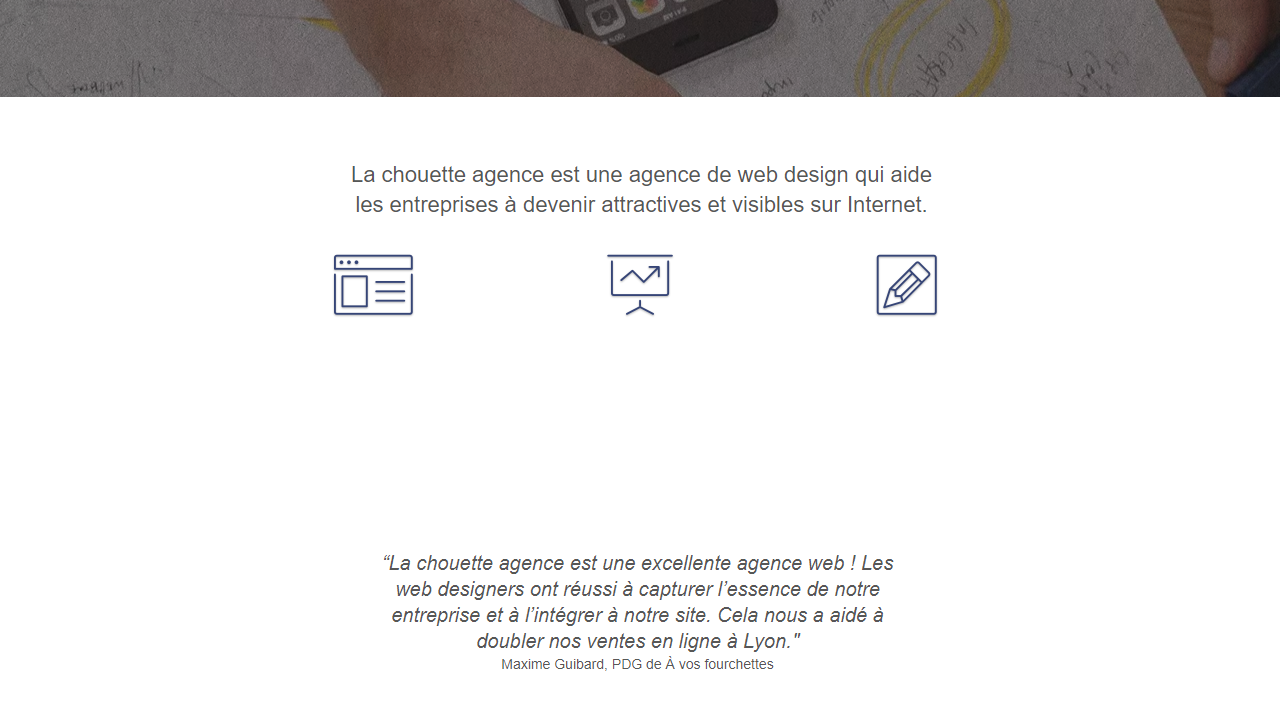
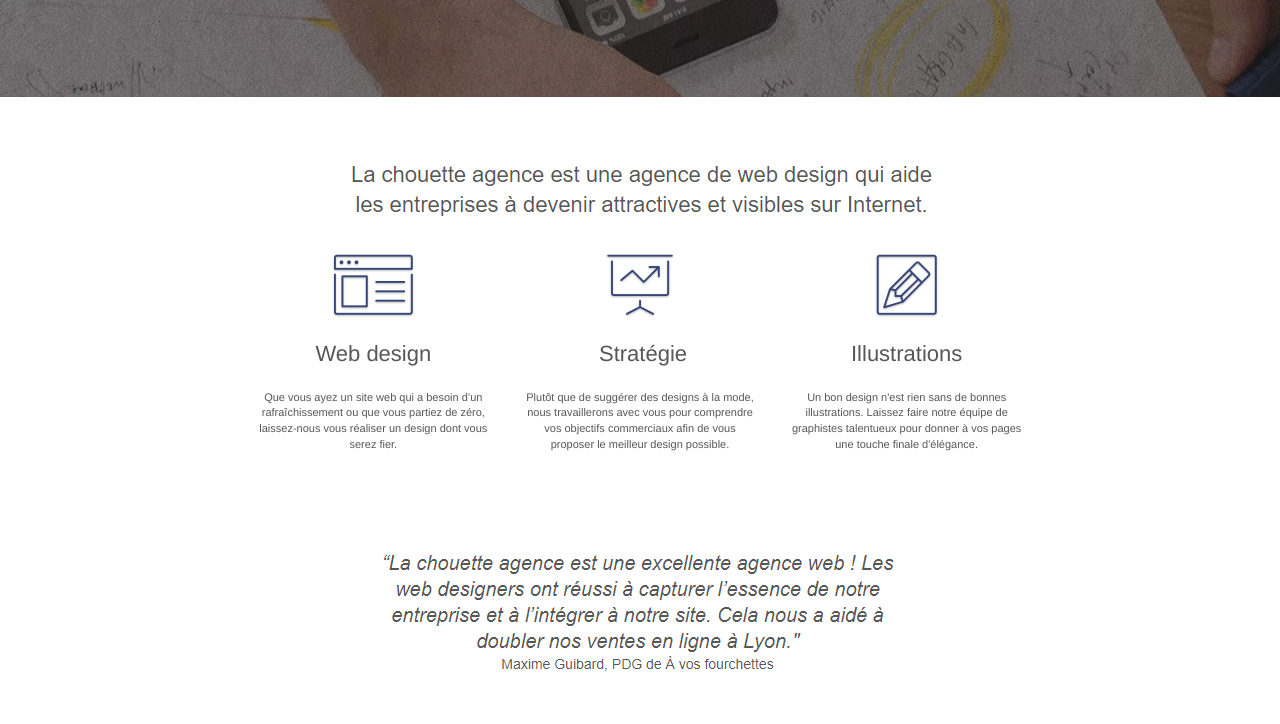
Before and after one commit to eliefirst/LaurentDouieb_4_201072021, a plain HTML site: page index.html in a window 1280 px wide. Shown: the part 438-1162 px from the top of the page. Drawn offline with Linux system fonts and the light colour scheme.

Commit message:
color text

```diff
--- a/style.css
+++ b/style.css
@@ -640,8 +640,7 @@ label,
 a {
     font-family: "helvetica";
     font-weight: 400;
-    color: rgba(255, 255, 255, .7)!important;
-
+    color: #575757!important;
 }
 
 .container {
```
